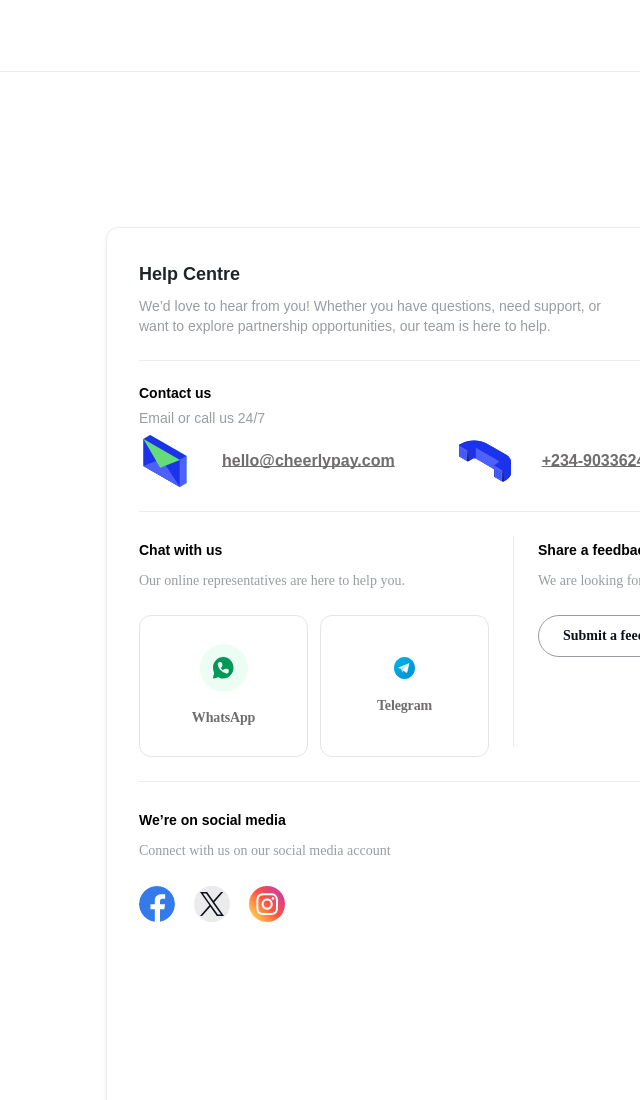
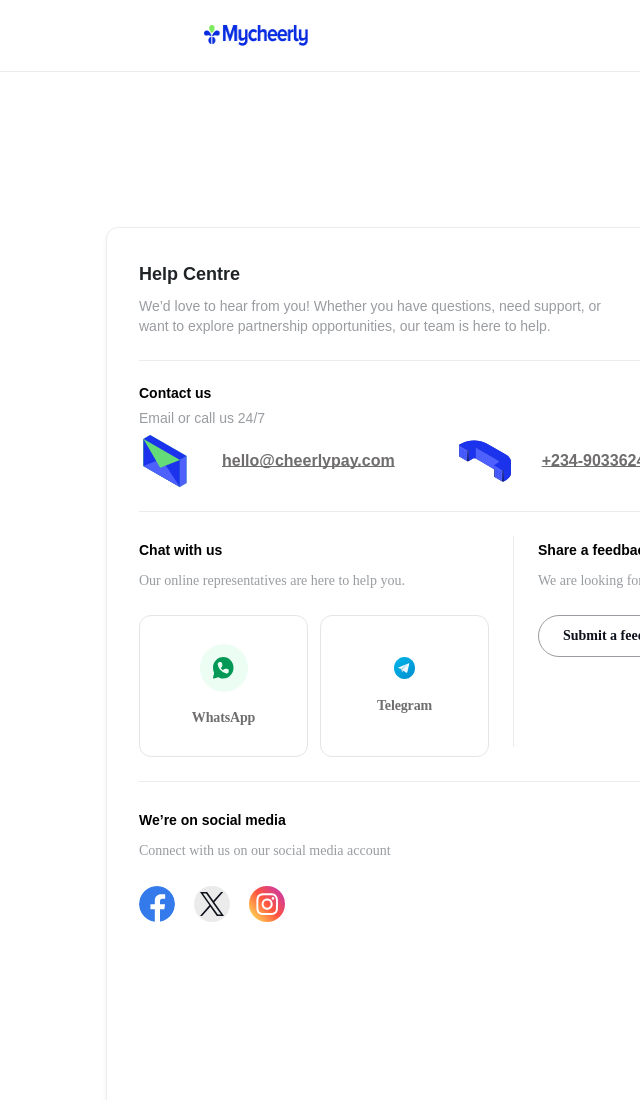
Before and after one commit to ELMANNY4000/my-test, a plain HTML site: page index.html in a window 768 px wide. Shown: the top 1100 px of the page, without its empty margins (128-768 px from the left). Drawn offline with Linux system fonts and the light colour scheme; a web font is replaced by a local one.

Commit message:
second-commit

```diff
--- a/style.css
+++ b/style.css
@@ -353,7 +353,7 @@
 }
 
 
-
+/* FOOTER SECTION */
 /* FOOTER SECTION - Mobile First */
 .footer-section {
   display: flex;
@@ -518,3 +518,28 @@
     width: 1272px; /* Restore exact width only on large screens */
   }
 }
+
+/* Mobile & Tablet fixes - ADD THESE */
+
+/* On small screens: reduce large padding and make container flexible */
+@media (max-width: 1023px) {
+  .navbar {
+    padding: 16px 20px; /* Much smaller side padding to prevent overflow */
+  }
+
+  .navbar .nav-container {
+    width: 100%;        /* Full width instead of fixed 1265px */
+    max-width: none;    /* Remove the hard limit */
+    gap: 0;             /* Remove the huge 267px gap that pushes content */
+    justify-content: center; /* Keep logo centered */
+  }
+}
+
+/* Optional: Tablet-specific (if you want slightly more padding than mobile) */
+@media (min-width: 768px) and (max-width: 1023px) {
+  .navbar {
+    padding: 16px 40px;
+  }
+}
+
+/* Your original large-screen styles remain untouched above 1024px */
```
